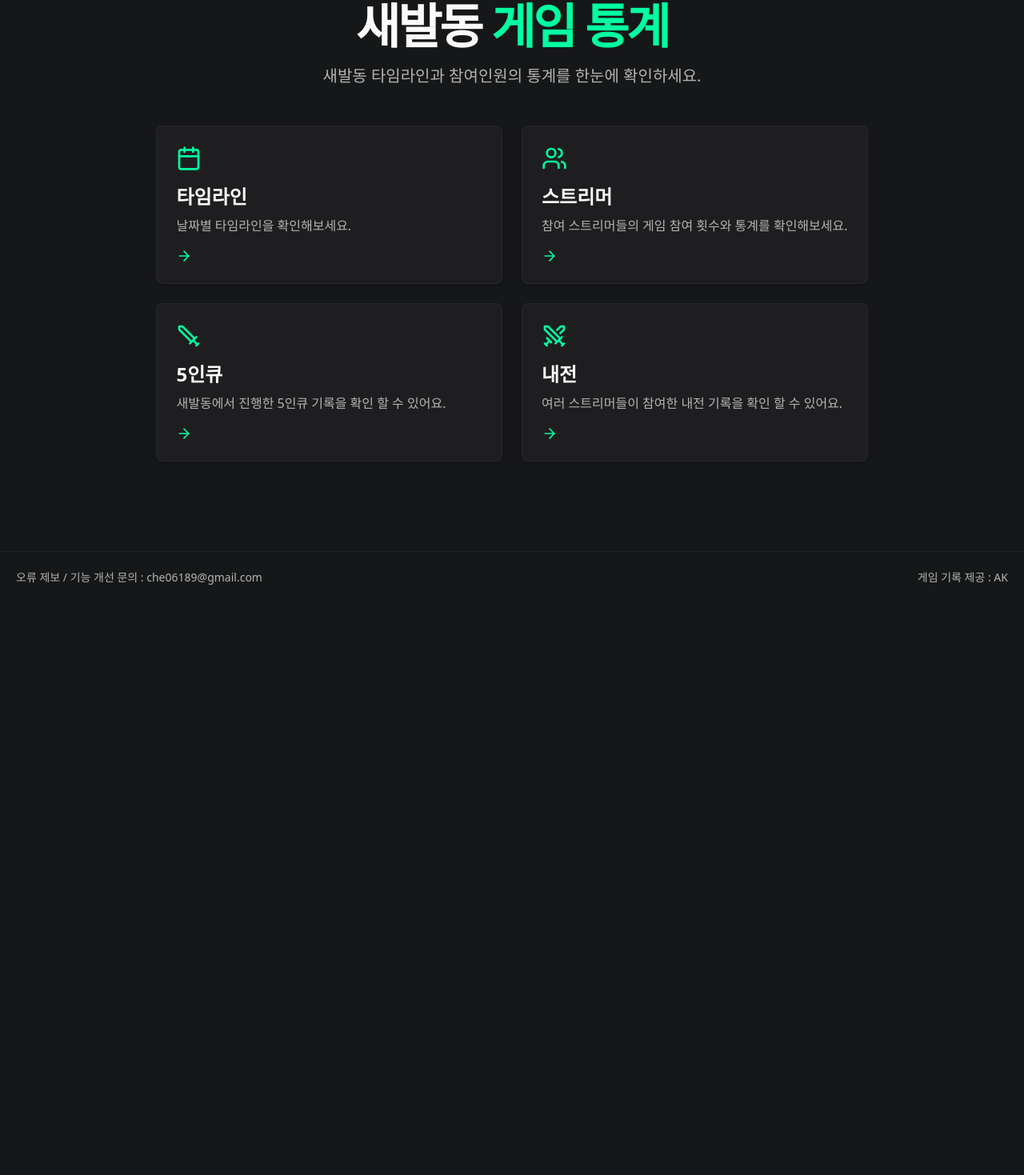
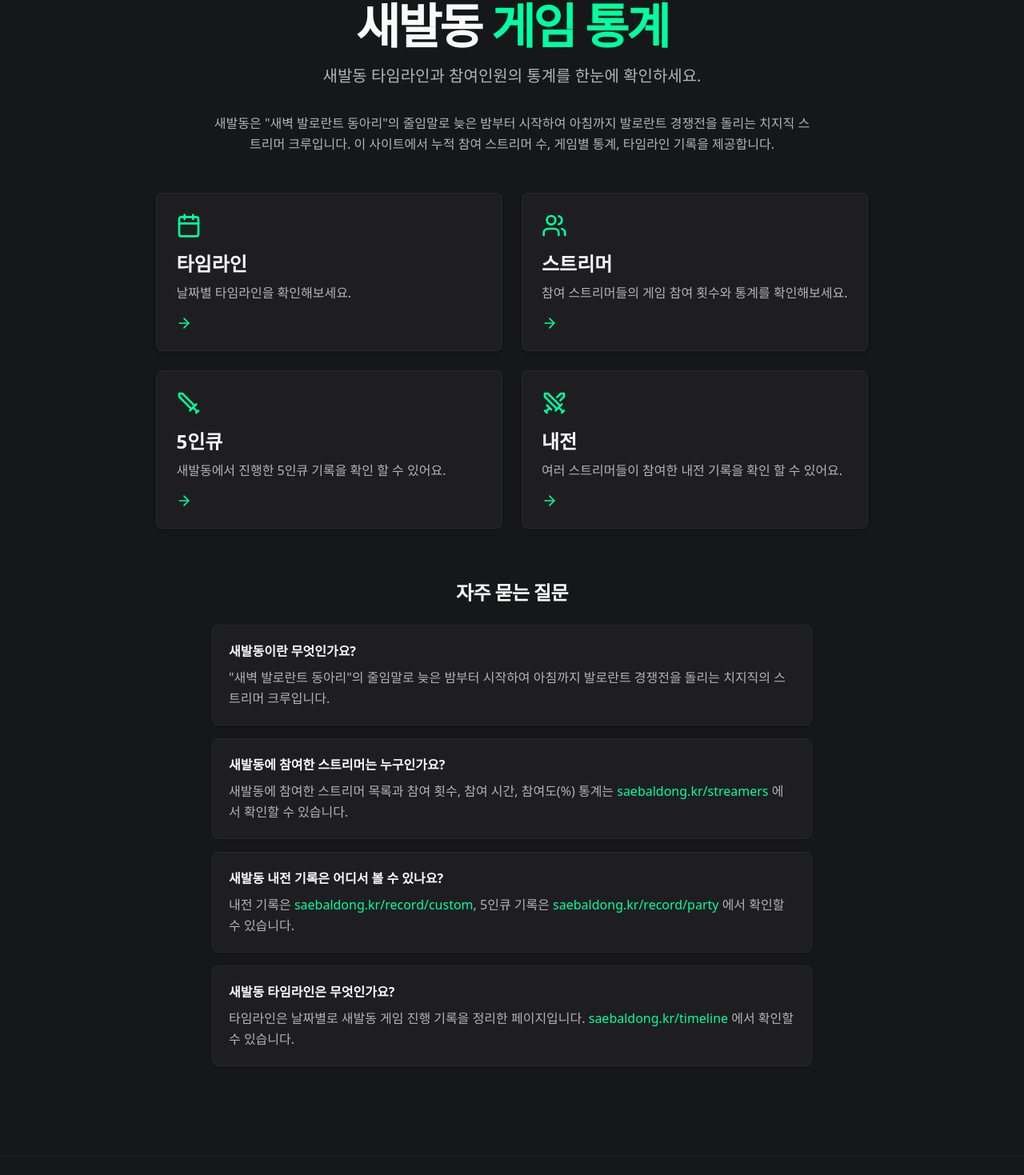
Before and after one commit to redstone-sideproject/saebaldong_fe, a Next.js app: page / in a window 1280 px wide. Shown: the part 226-1695 px from the top of the page at 80% size. Before the commit the page ends 980 px from the top, so only its background shows below. Built offline with nearby package versions, Linux system fonts and the light colour scheme; no server answers.

Commit message:
chore: AEO 최적화 진행

```diff
--- a/src/app/(main)/page.tsx
+++ b/src/app/(main)/page.tsx
@@ -2,11 +2,15 @@ import { ArrowRight, Calendar, Users, Sword, Swords } from 'lucide-react'
 import Link from 'next/link'
 
 import ChangelogModal from '@/components/changelog/ChangelogModal'
+import FaqAnswer from '@/components/faq/FaqAnswer'
+import JsonLd from '@/components/global/JsonLd'
+import { faqList, faqSchema } from '@/constants/structuredData'
 import { GAPageView } from '@/hooks/useGAPageView'
 
 export default function Home() {
   return (
     <div className="flex flex-col">
+      <JsonLd data={faqSchema} />
       <main className="mx-auto flex-1">
         <section className="container py-12 md:py-24">
           <div className="mx-auto flex max-w-[980px] flex-col items-center gap-4 text-center">
@@ -20,6 +24,18 @@ export default function Home() {
               새발동 타임라인과 참여인원의 통계를 한눈에 확인하세요.
             </p>
           </div>
+
+          <section
+            aria-label="새발동 소개"
+            className="mx-auto mt-8 max-w-[750px] text-center"
+          >
+            <p className="text-muted-foreground leading-relaxed">
+              새발동은 &quot;새벽 발로란트 동아리&quot;의 줄임말로 늦은 밤부터
+              시작하여 아침까지 발로란트 경쟁전을 돌리는 치지직 스트리머
+              크루입니다. 이 사이트에서 누적 참여 스트리머 수, 게임별 통계,
+              타임라인 기록을 제공합니다.
+            </p>
+          </section>
           <div className="mx-auto mt-12 grid max-w-5xl gap-6 md:grid-cols-2">
             <Link
               href="/timeline"
@@ -82,6 +98,31 @@ export default function Home() {
               </div>
             </Link>
           </div>
+
+          <section
+            aria-labelledby="faq-heading"
+            className="mx-auto mt-16 max-w-[750px]"
+          >
+            <h2
+              id="faq-heading"
+              className="mb-6 text-center text-2xl font-bold tracking-tight"
+            >
+              자주 묻는 질문
+            </h2>
+            <dl className="flex flex-col gap-4">
+              {faqList.map((faq) => (
+                <div
+                  key={faq.question}
+                  className="border-border/50 bg-card rounded-lg border p-5 text-left shadow-sm"
+                >
+                  <dt className="font-semibold">{faq.question}</dt>
+                  <dd className="text-muted-foreground mt-2 leading-relaxed">
+                    <FaqAnswer answer={faq.answer} />
+                  </dd>
+                </div>
+              ))}
+            </dl>
+          </section>
         </section>
       </main>
       <GAPageView />
--- a/src/app/(main)/record/custom/layout.tsx
+++ b/src/app/(main)/record/custom/layout.tsx
@@ -6,8 +6,8 @@ export const generateMetadata = async (): Promise<Metadata> => {
   return getMetadata({
     title: '기록실 - 내전',
     description:
-      '여러 스트리머들이 참여한 발로란트 내전 기록을 확인 할 수 있어요',
-    path: '/record/party',
+      '새발동에서 여러 스트리머들이 팀을 나눠 진행한 발로란트 내전 기록을 확인하세요. 새발동 회원 또는 픽셀 소속 스트리머가 3~4명 이상 모인 내전을 기록합니다.',
+    path: '/record/custom',
   })
 }
 
--- a/src/app/(main)/record/custom/page.tsx
+++ b/src/app/(main)/record/custom/page.tsx
@@ -44,7 +44,8 @@ function RecordCustomPage(props: { searchParams: SearchParams }) {
                 기록실 - 발로란트 내전
               </h1>
               <p className="text-muted-foreground mt-1">
-                여러 스트리머들이 참여한 발로란트 내전 기록을 확인 할 수 있어요
+                새발동에서 여러 스트리머들이 팀을 나눠 진행한 발로란트 내전
+                기록을 확인할 수 있어요.
               </p>
               <p className="text-muted-foreground">
                 새발동 회원 또는 픽셀 소속 스트리머가 3 ~ 4명 이상 모인 내전만
--- a/src/app/(main)/record/party/layout.tsx
+++ b/src/app/(main)/record/party/layout.tsx
@@ -5,7 +5,8 @@ import { getMetadata } from '@/constants/metadata'
 export const generateMetadata = async (): Promise<Metadata> => {
   return getMetadata({
     title: '기록실 - 5인큐',
-    description: '새발동에서 진행한 5인큐 기록을 확인 할 수 있어요',
+    description:
+      '새발동에서 스트리머들이 함께 진행한 발로란트 5인큐(경쟁전) 기록을 확인하세요. 승리·패배·무승부 결과를 한눈에 제공합니다.',
     path: '/record/party',
   })
 }
--- a/src/app/(main)/record/party/page.tsx
+++ b/src/app/(main)/record/party/page.tsx
@@ -44,7 +44,9 @@ function RecordPartyPage(props: { searchParams: SearchParams }) {
                 기록실 - 발로란트 5인큐
               </h1>
               <p className="text-muted-foreground mt-1">
-                새발동에서 진행한 5인큐 기록을 확인 할 수 있어요
+                새발동에서 스트리머들이 함께 진행한 발로란트 5인큐(경쟁전) 기록을
+                확인할 수 있어요. 아래에서 승리·패배·무승부 결과를 한눈에 볼 수
+                있어요.
               </p>
               <div className="flex gap-x-4">
                 {/* 초록 점 */}
--- a/src/app/(main)/timeline/layout.tsx
+++ b/src/app/(main)/timeline/layout.tsx
@@ -4,9 +4,10 @@ import { getMetadata } from '@/constants/metadata'
 
 export const generateMetadata = async (): Promise<Metadata> => {
   return getMetadata({
-    title: '날짜별 게임 기록 ',
-    description: '새발동에서 진행한 게임 기록을 확인하세요.',
-    path: '/timline',
+    title: '날짜별 게임 기록',
+    description:
+      '새발동에서 진행한 발로란트 게임 기록을 날짜별 타임라인으로 확인하세요. 내전과 5인큐 진행 기록을 날짜별로 정리해 제공합니다.',
+    path: '/timeline',
   })
 }
 
--- a/src/app/(main)/timeline/page.tsx
+++ b/src/app/(main)/timeline/page.tsx
@@ -114,8 +114,9 @@ export default function TimeLinePage() {
             <div className="mb-6 flex flex-col items-start justify-between space-y-4">
               <h1 className="text-3xl font-bold tracking-tight">타임라인</h1>
               <p className="text-muted-foreground mt-1">
-                최근 타임라인 보여드려요. 날짜를 고르면 해당 기록만 확인할 수
-                있어요.
+                새발동의 발로란트 게임 진행 기록을 날짜별 타임라인으로
+                보여드려요. 달력에서 날짜를 고르면 그날 진행한 내전·5인큐 기록만
+                확인할 수 있어요.
               </p>
             </div>
             {/* 기록 카드 */}
--- a/src/app/layout.tsx
+++ b/src/app/layout.tsx
@@ -4,8 +4,11 @@ import { GoogleTagManager, GoogleAnalytics } from '@next/third-parties/google'
 import { Geist, Geist_Mono } from 'next/font/google'
 
 import './globals.css'
+
+import JsonLd from '@/components/global/JsonLd'
 import { Toaster } from '@/components/ui/sonner'
 import { getMetadata } from '@/constants/metadata'
+import { websiteSchema } from '@/constants/structuredData'
 import TanstackQueryProvider from '@/providers/tanstackQueryProvider'
 
 const geistSans = Geist({
@@ -32,6 +35,7 @@ export default function RootLayout({
       <body
         className={`${geistSans.variable} ${geistMono.variable} antialiased`}
       >
+        <JsonLd data={websiteSchema} />
         <GoogleAnalytics gaId={process.env.NEXT_PUBLIC_GA_ID} />
         <GoogleTagManager gtmId={process.env.NEXT_PUBLIC_GA_ID} />
         <TanstackQueryProvider>
--- /dev/null
+++ b/src/components/faq/FaqAnswer.tsx
@@ -0,0 +1,42 @@
+import Link from 'next/link'
+import { Fragment } from 'react'
+
+interface FaqAnswerProps {
+  answer: string
+}
+
+const SITE_DOMAIN = 'saebaldong.kr'
+
+// "saebaldong.kr/경로" 토큰을 캡처 (캡처 그룹 = 내부 경로)
+const INTERNAL_LINK_PATTERN = /saebaldong\.kr(\/[\w/-]*)/g
+
+/**
+ * FAQ 답변 문자열을 렌더링하며 내부 URL을 클릭 가능한 링크로 변환한다.
+ * 표시 텍스트는 원문(faqList.answer)과 동일하게 유지하여 JSON-LD 스키마와의
+ * 일관성(구조화 데이터 = 화면 노출 내용)을 보장한다.
+ * @param answer - FAQ 답변 원문
+ */
+export default function FaqAnswer({ answer }: FaqAnswerProps) {
+  // 캡처 그룹이 있는 split 결과는 [텍스트, 경로, 텍스트, 경로, ...] 형태로,
+  // 홀수 인덱스가 내부 경로가 된다.
+  const parts = answer.split(INTERNAL_LINK_PATTERN)
+
+  return (
+    <>
+      {parts.map((part, index) =>
+        index % 2 === 1 ? (
+          <Link
+            key={`${index}-${part}`}
+            href={part}
+            className="text-primary hover:underline"
+          >
+            {SITE_DOMAIN}
+            {part}
+          </Link>
+        ) : (
+          <Fragment key={`${index}-${part}`}>{part}</Fragment>
+        ),
+      )}
+    </>
+  )
+}
--- /dev/null
+++ b/src/components/global/JsonLd.tsx
@@ -0,0 +1,16 @@
+interface JsonLdProps {
+  data: Record<string, unknown>
+}
+
+/**
+ * JSON-LD 구조화 데이터를 페이지에 주입하는 컴포넌트
+ * @param data - schema.org 형식의 구조화 데이터 객체
+ */
+export default function JsonLd({ data }: JsonLdProps) {
+  return (
+    <script
+      type="application/ld+json"
+      dangerouslySetInnerHTML={{ __html: JSON.stringify(data) }}
+    />
+  )
+}
--- /dev/null
+++ b/src/constants/structuredData.ts
@@ -0,0 +1,70 @@
+import { META } from './metadata'
+
+/**
+ * 사이트 전역 WebSite Schema (JSON-LD)
+ * GEO 신뢰도 및 검색 SearchAction 노출에 사용
+ */
+export const websiteSchema = {
+  '@context': 'https://schema.org',
+  '@type': 'WebSite',
+  name: '새발동 게임 통계',
+  url: META.url,
+  description:
+    '새발동은 발로란트 스트리머 새옵동이 주최하는 내전 시리즈입니다. 치지직·유튜브 소속 스트리머들의 게임 참여 통계와 기록을 제공합니다.',
+  inLanguage: 'ko-KR',
+  potentialAction: {
+    '@type': 'SearchAction',
+    target: {
+      '@type': 'EntryPoint',
+      urlTemplate: `${META.url}/streamers?q={search_term_string}`,
+    },
+    'query-input': 'required name=search_term_string',
+  },
+} as const
+
+interface IFaqItem {
+  question: string
+  answer: string
+}
+
+/**
+ * 메인 페이지 FAQ 콘텐츠 (AEO 핵심 — AI 인용 소스)
+ */
+export const faqList: IFaqItem[] = [
+  {
+    question: '새발동이란 무엇인가요?',
+    answer:
+      '"새벽 발로란트 동아리"의 줄임말로 늦은 밤부터 시작하여 아침까지 발로란트 경쟁전을 돌리는 치지직의 스트리머 크루입니다.',
+  },
+  {
+    question: '새발동에 참여한 스트리머는 누구인가요?',
+    answer:
+      '새발동에 참여한 스트리머 목록과 참여 횟수, 참여 시간, 참여도(%) 통계는 saebaldong.kr/streamers 에서 확인할 수 있습니다.',
+  },
+  {
+    question: '새발동 내전 기록은 어디서 볼 수 있나요?',
+    answer:
+      '내전 기록은 saebaldong.kr/record/custom, 5인큐 기록은 saebaldong.kr/record/party 에서 확인할 수 있습니다.',
+  },
+  {
+    question: '새발동 타임라인은 무엇인가요?',
+    answer:
+      '타임라인은 날짜별로 새발동 게임 진행 기록을 정리한 페이지입니다. saebaldong.kr/timeline 에서 확인할 수 있습니다.',
+  },
+]
+
+/**
+ * 메인 페이지 FAQ Schema (JSON-LD)
+ */
+export const faqSchema = {
+  '@context': 'https://schema.org',
+  '@type': 'FAQPage',
+  mainEntity: faqList.map((faq) => ({
+    '@type': 'Question',
+    name: faq.question,
+    acceptedAnswer: {
+      '@type': 'Answer',
+      text: faq.answer,
+    },
+  })),
+} as const
```
Also changed, not shown: src/app/(main)/streamers/page.tsx (+17 -4 lines).
